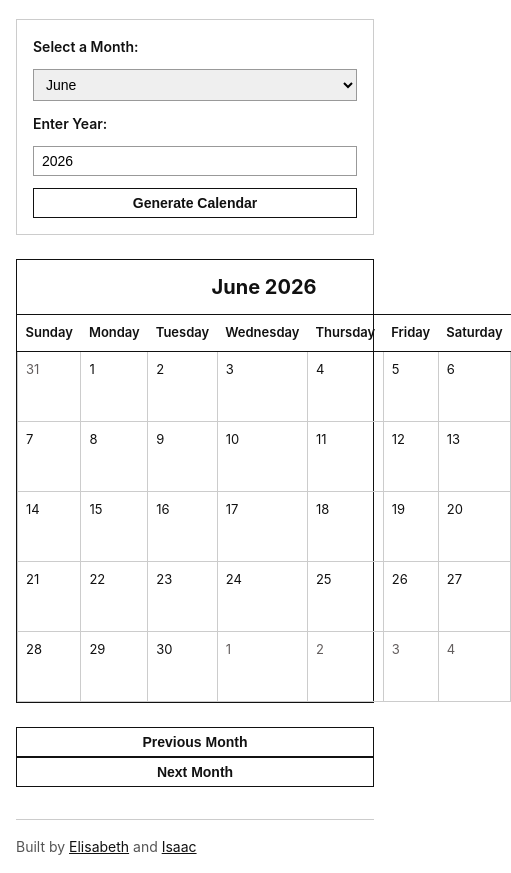
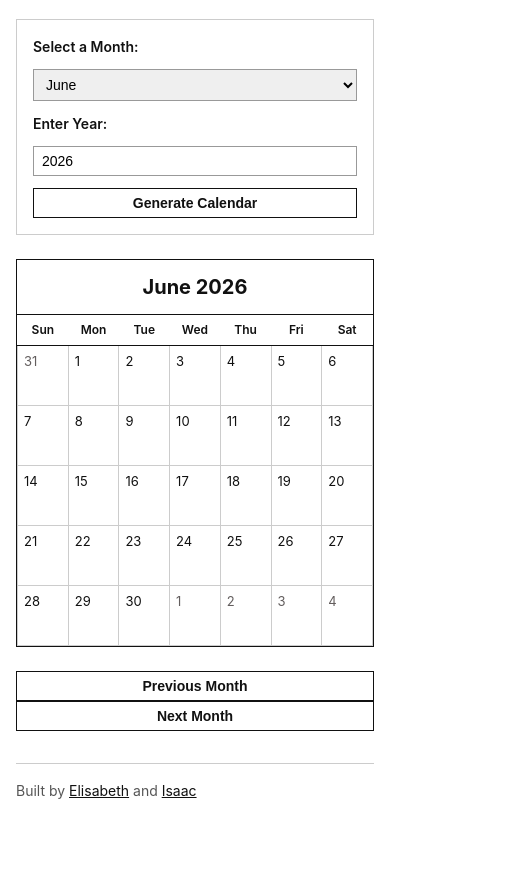
Before and after one commit to bytesandroses/Days-Calendar, a website with bundled scripts: page index.html in a window 390 px wide. Shown: the part 70-943 px from the top of the page, 511 px wide, since content can reach past the window. After the commit the page ends 887 px from the top, so only its background shows below. Built offline with nearby package versions, Linux system fonts and the light colour scheme.

Commit message:
styling: improve responsivness on smaller (mobile) screens

```diff
--- a/index.html
+++ b/index.html
@@ -48,13 +48,13 @@
         <table id="calendarTable">
           <thead>
             <tr id="calendarHeader">
-              <th>Sunday</th>
-              <th>Monday</th>
-              <th>Tuesday</th>
-              <th>Wednesday</th>
-              <th>Thursday</th>
-              <th>Friday</th>
-              <th>Saturday</th>
+              <th data-abbr="Sun">Sunday</th>
+              <th data-abbr="Mon">Monday</th>
+              <th data-abbr="Tue">Tuesday</th>
+              <th data-abbr="Wed">Wednesday</th>
+              <th data-abbr="Thu">Thursday</th>
+              <th data-abbr="Fri">Friday</th>
+              <th data-abbr="Sat">Saturday</th>
             </tr>
           </thead>
           <tbody id="calendarDays"></tbody>
--- a/style.css
+++ b/style.css
@@ -154,12 +154,33 @@ footer a {
     width: 100%;
   }
 
+  #calendarGrid {
+    overflow-x: auto;
+    -webkit-overflow-scrolling: touch;
+  }
+
+  #calendarTable thead th {
+    font-size: 0.75rem;
+    padding: 0.375rem 0.25rem;
+  }
+  #calendarTable thead th::before {
+    content: attr(data-abbr);
+  }
+  #calendarTable thead th {
+    font-size: 0;
+  }
+  #calendarTable thead th::before {
+    font-size: 0.75rem;
+    display: block;
+  }
+
   #calendarTable td {
-    height: 70px;
+    height: 60px;
     font-size: 0.8125rem;
+    padding: 0.375rem;
   }
 
   .commemorative {
-    font-size: 0.6875rem;
+    font-size: 0.625rem;
   }
 }
```
